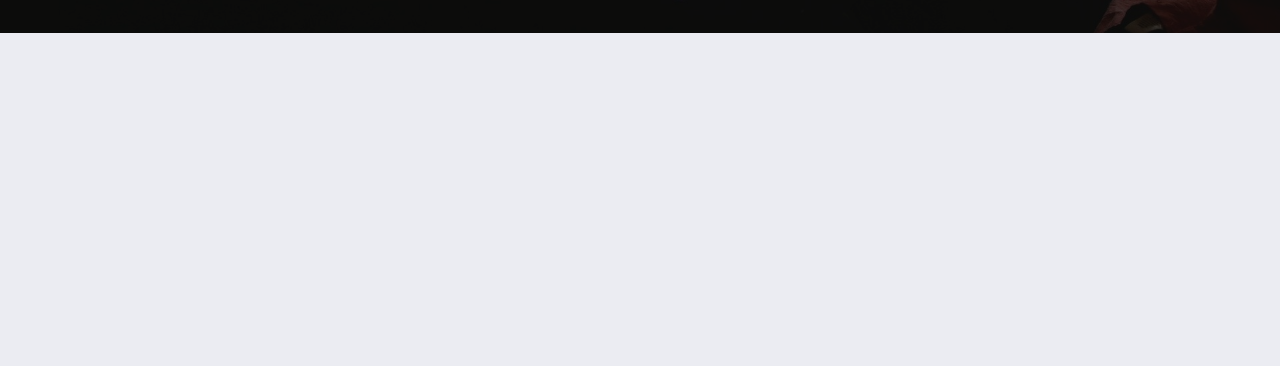
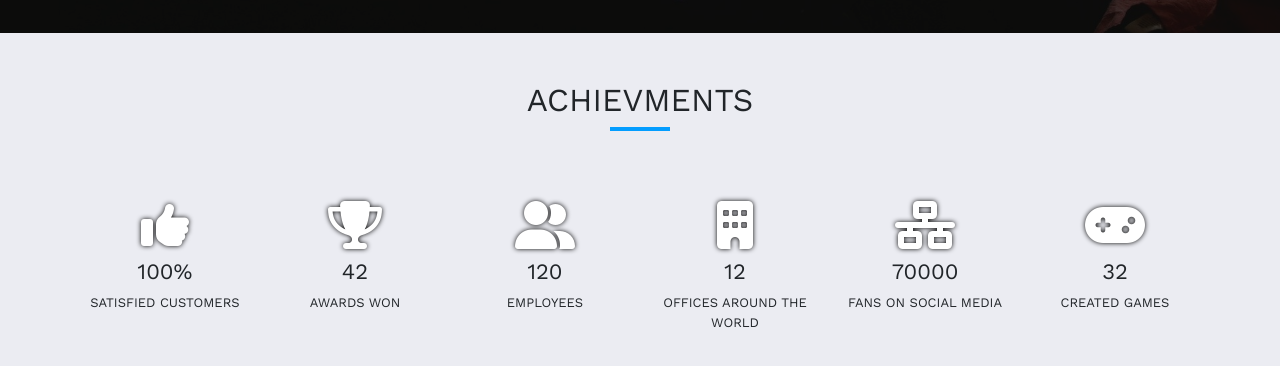
Before and after one commit to Arthurgt/GameDevelopersWebsite, a plain HTML site: page index.html in a window 1280 px wide. Shown: the part 3895-4261 px from the top of the page. Before the commit the page ends 3928 px from the top, so only its background shows below. Drawn offline with nearby package versions, Linux system fonts and the light colour scheme.

Commit message:
Completed "Achievements" Section.

```diff
--- a/index.html
+++ b/index.html
@@ -294,6 +294,44 @@
             </div>
           </div>
         </section>
+        <section id="achievements" class="achievements py-5">
+          <h2>Achievments</h2>
+          <div class="underline"></div>
+          <div class="container">
+            <div class="achievements-list row text-center">
+              <div class="achievement col-md-6 col-lg-4 col-xl-2">
+                <i class="fas fa-thumbs-up"></i>
+                <h5 class="achievement-number">100%</h5>
+                <p class="achievement-text">satisfied customers</p>
+              </div>
+              <div class="achievement col-md-6 col-lg-4 col-xl-2">
+                <i class="fas fa-trophy"></i>
+                <h5 class="achievement-number">42</h5>
+                <p class="achievement-text">awards won</p>
+              </div>
+              <div class="achievement col-md-6 col-lg-4 col-xl-2">
+                <i class="fas fa-user-friends"></i>
+                <h5 class="achievement-number">120</h5>
+                <p class="achievement-text">employees</p>
+              </div>
+              <div class="achievement col-md-6 col-lg-4 col-xl-2">
+                <i class="fas fa-building"></i>
+                <h5 class="achievement-number">12</h5>
+                <p class="achievement-text">offices around the world</p>
+              </div>
+              <div class="achievement col-md-6 col-lg-4 col-xl-2">
+                <i class="fas fa-network-wired"></i>
+                <h5 class="achievement-number">70000</h5>
+                <p class="achievement-text">fans on social media</p>
+              </div>
+              <div class="achievement col-md-6 col-lg-4 col-xl-2">
+                <i class="fas fa-gamepad"></i>
+                <h5 class="achievement-number">32</h5>
+                <p class="achievement-text">created games</p>
+              </div>
+            </div>
+          </div>
+        </section>
       </main>
 
     <script src="https://cdn.jsdelivr.net/npm/bootstrap@5.0.0-beta2/dist/js/bootstrap.bundle.min.js"
--- a/js/slicksettings.js
+++ b/js/slicksettings.js
@@ -1,7 +1,7 @@
 $('.team-carousel').slick({
     arrows: false,
     autoplay: true,
-    autoplaySpeed: 2000,
+    autoplaySpeed: 2500,
     mobileFirst: true,
     slidesToShow: 1,
     slidesToScroll: 1,
--- a/sass/main.scss
+++ b/sass/main.scss
@@ -305,6 +305,28 @@ header {
     }
 }
 
+.achievements {
+    i {
+        padding: 10px;
+        font-size: 48px;
+        color: $white;
+        text-shadow: 0 0 5px #000;
+    }
+
+    .achievements-list {
+        padding: 20px 0;
+    }
+
+    .achievement-number {
+        font-size: 22px;
+    }
+
+    .achievement-text {
+        font-size: 13px;
+        text-transform: uppercase;
+    }
+}
+
 @media(min-width: 320px) {
     nav {
         .navbar-brand {
```
Also changed, not shown: css/main.css, 1 other file.
